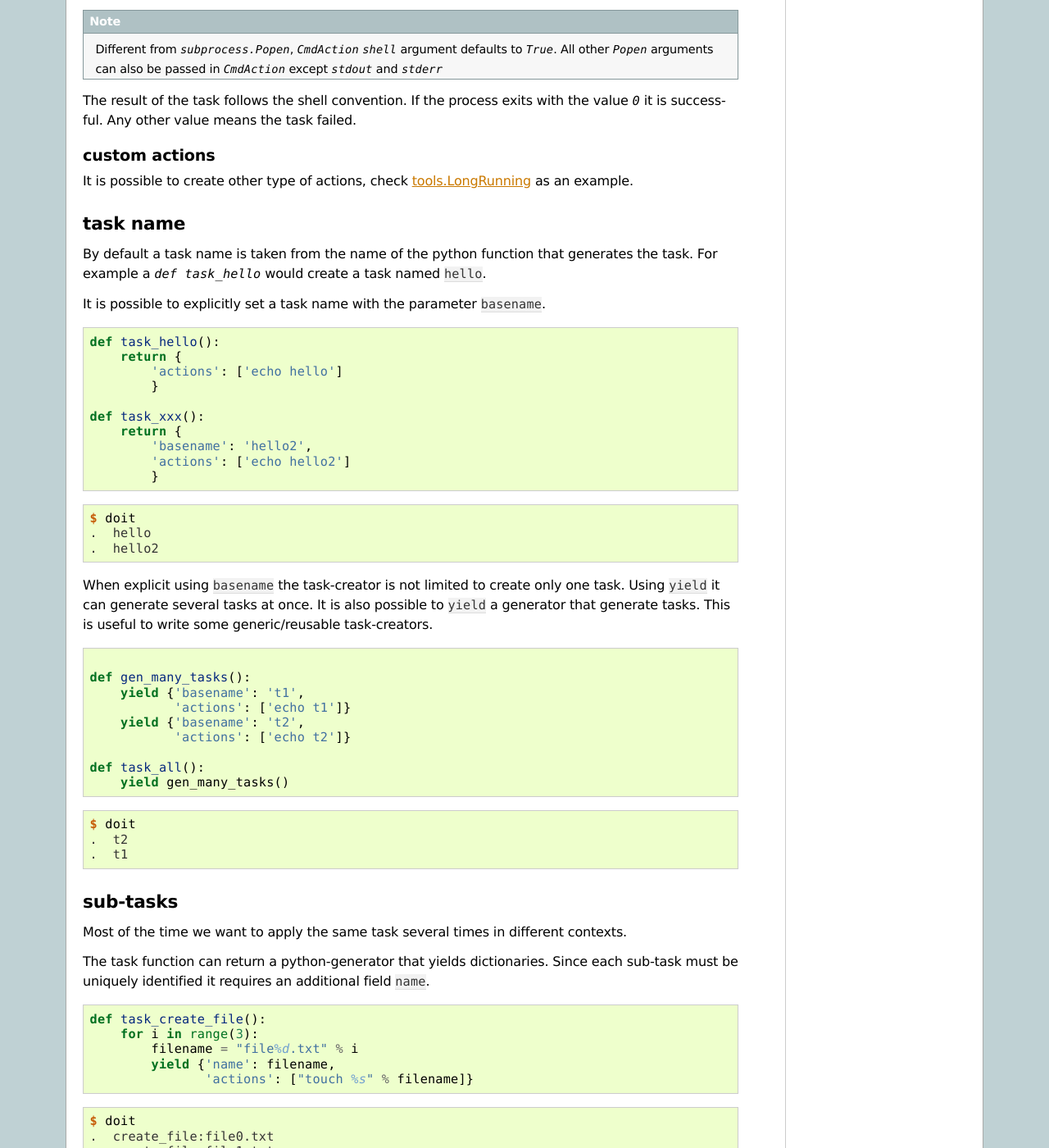
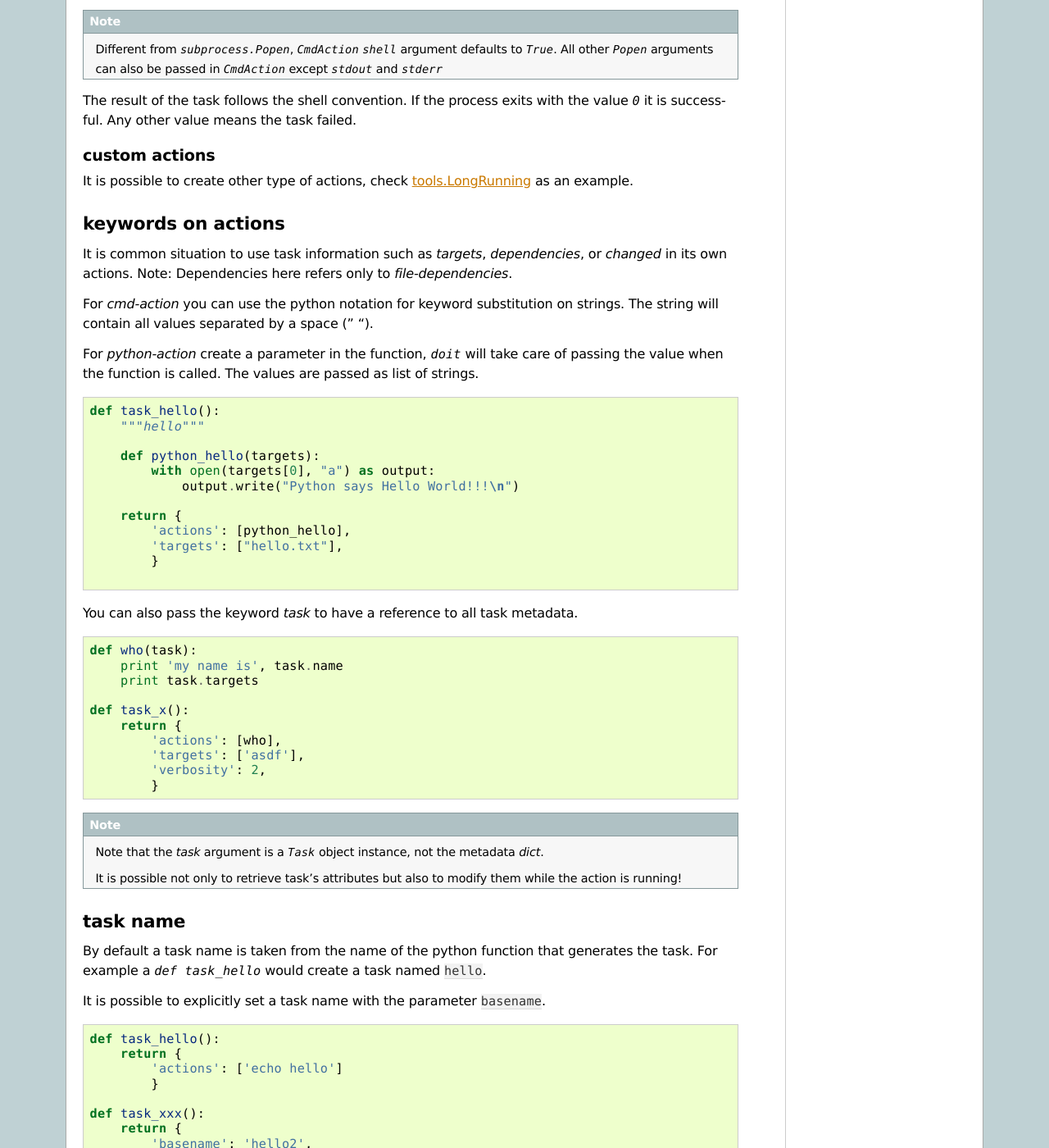
Before and after one commit to pydoit/doit, a Sphinx documentation site: the page built from doc/tasks.rst, in a window 1280 px wide and 1400 px high, scrolled down 3233 px. Shown: the whole window at 82% size. Built offline with Sphinx 7.4.7, drawn with Linux system fonts in a browser that asks for light colours.

Commit message:
docs: move and exteand "keyword on actions" section.

```diff
--- a/doc/tasks.rst
+++ b/doc/tasks.rst
@@ -166,6 +166,38 @@ custom actions
 It is possible to create other type of actions,
 check :ref:`tools.LongRunning<tools.LongRunning>` as an example.
 
+
+
+keywords on actions
+--------------------
+
+It is common situation to use task information such as *targets*,
+*dependencies*, or *changed* in its own actions.
+Note: Dependencies here refers only to *file-dependencies*.
+
+For *cmd-action* you can use the python notation for keyword substitution
+on strings. The string will contain all values separated by a space (" ").
+
+For *python-action* create a parameter in the function, `doit` will take care
+of passing the value when the function is called.
+The values are passed as list of strings.
+
+.. literalinclude:: tutorial/hello.py
+
+
+You can also pass the keyword *task* to have a reference to all task
+metadata.
+
+.. literalinclude:: tutorial/meta.py
+
+
+.. note::
+
+  Note that the *task* argument is a `Task` object instance, not
+  the metadata *dict*.
+
+  It is possible not only to retrieve task's attributes but also to modify
+  them while the action is running!
 
 
 task name
```
Also changed, not shown: doc/dependencies.rst (+0 -24 lines).
